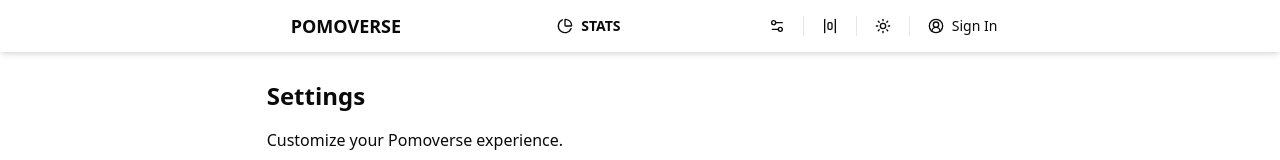
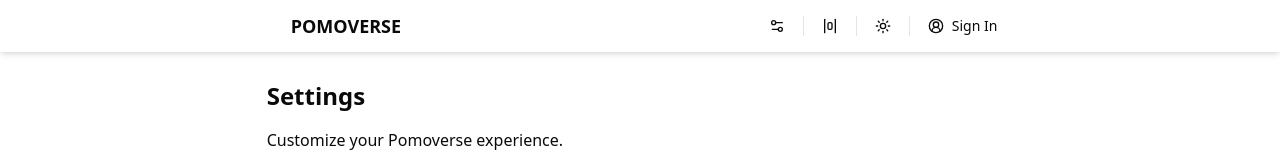
Before and after one commit to KarimMuhamad/pomoverse, a SvelteKit app: page /setting in a window 1280 px wide. Shown: the top 160 px of the page. Built offline with nearby package versions, Linux system fonts and the light colour scheme; no server answers.

Commit message:
Protected Route

```diff
--- a/src/routes/(app)/+layout.svelte
+++ b/src/routes/(app)/+layout.svelte
@@ -38,10 +38,12 @@
    <div class="{cn('mx-auto transition-all duration-300', compact ? 'max-w-9/12' : 'max-w-7/12')}">
       <div class="flex items-center justify-between">
          <a href="/" class="{cn(buttonVariants({variant: 'ghost', size: 'lg'}), 'text-lg font-bold')}">POMOVERSE</a>
-         <a href="/statistic" class="{cn(buttonVariants({ variant: 'ghost', size: 'lg' }))}">
-            <ChartPie/>
-            <span class="text-sm font-semibold">STATS</span>
-         </a>
+         {#if userStore.user }
+            <a href="/statistic" class="{cn(buttonVariants({ variant: 'ghost', size: 'lg' }))}">
+               <ChartPie/>
+               <span class="text-sm font-semibold">STATS</span>
+            </a>
+         {/if}
          <div class="flex h-5 items-center space-x-0.5">
             <a href="/setting" class="{cn(buttonVariants({variant: 'ghost', size: 'lg'}))}"><Settings2/></a>
             <Separator orientation='vertical'/>
--- a/src/routes/(app)/setting/+page.svelte
+++ b/src/routes/(app)/setting/+page.svelte
@@ -1,6 +1,5 @@
 <script lang="ts">
   import Setting from "$lib/components/Setting.svelte";
-
 
 </script>
 
--- a/src/routes/(app)/statistic/+page.svelte
+++ b/src/routes/(app)/statistic/+page.svelte
@@ -1 +1,9 @@
+<script lang="ts">
+  import {goto} from "$app/navigation";
+
+  if (!localStorage.getItem('accessToken')) {
+    goto('/');
+  }
+</script>
+
 <h1>Coming Soon...</h1>
--- a/src/routes/(auth)/+layout.svelte
+++ b/src/routes/(auth)/+layout.svelte
@@ -1,5 +1,10 @@
 <script lang="ts">
   let { children } = $props();
+  import {goto} from "$app/navigation";
+
+  if (localStorage.getItem('accessToken')) {
+    goto('/');
+  }
 </script>
 
 <div class="min-w-full min-h-screen flex flex-col items-center justify-center">
--- a/src/routes/(auth)/register/+page.svelte
+++ b/src/routes/(auth)/register/+page.svelte
@@ -33,6 +33,7 @@
       toast.error(e?.response?.data?.error || e?.message || "Something went wrong");
     }
   }
+
 </script>
 
 <Card.Root class="w-full max-w-sm">
--- a/src/routes/+layout.svelte
+++ b/src/routes/+layout.svelte
@@ -5,6 +5,7 @@
   import { Toaster } from 'svelte-sonner';
 
 	let { children } = $props();
+
 </script>
 
 <ModeWatcher/>
```
